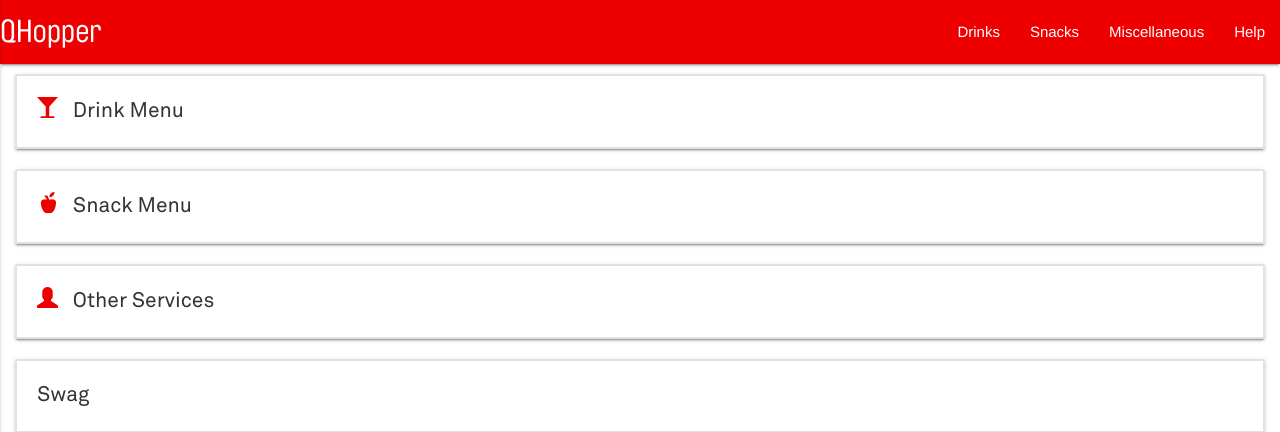
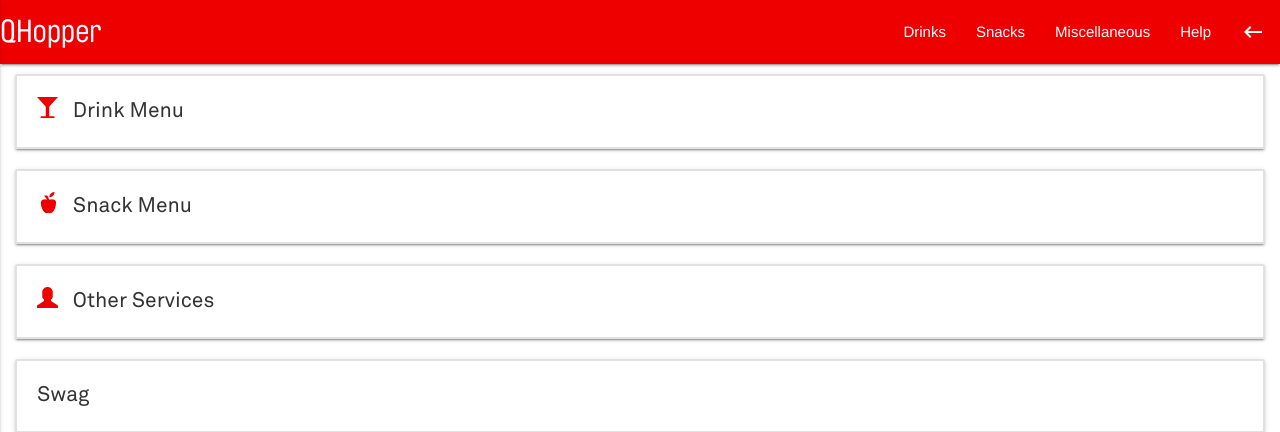
Before and after one commit to benjmo/PythonOnAPlane, a Flask app: page / in a window 1280 px wide. Shown: the top 432 px of the page. Run offline with Flask 2, Linux system fonts and the light colour scheme; some libraries are stand-ins or nearby versions.

Commit message:
changed menu and add back button

```diff
--- a/static/css/passenger.css
+++ b/static/css/passenger.css
@@ -72,3 +72,8 @@ h3 {
     font-family: AkkuratPro;
     font-size: 18px;
 }
+
+nav i {
+    padding-right: 15px;
+    padding-left: 15px;
+}
--- a/static/js/main.js
+++ b/static/js/main.js
@@ -7,7 +7,9 @@ $(".button-collapse").sideNav();
 // PAGE NAVIGATION
 
 function changeView(destId) {
-   if (currDiv != destId) {
+   if (destId == 'back') {
+      changeView(prevDiv);
+   } else if (currDiv != destId) {
       $("#" + currDiv).slideUp();
       prevDiv = currDiv;
       $("#" + destId).show();
--- a/templates/passenger.html
+++ b/templates/passenger.html
@@ -16,6 +16,7 @@
   <div class="nav-wrapper">
     <a href="#!" onclick="changeView('main-menu')" class="brand-logo qantas-heading">QHopper</a>
     <a href="#" data-activates="mobile-demo" class="button-collapse"><i class="material-icons">menu</i></a>
+    <a href="#" onclick="changeView('back')" data-activates="mobile-demo" class="pull-right"><i class="material-icons">keyboard_backspace</i></a>
     <ul class="right hide-on-med-and-down">
       <li><a href="#" onclick="changeView('drinks')">Drinks</a></li>
       <li><a href="#" onclick="changeView('snacks')">Snacks</a></li>
```
